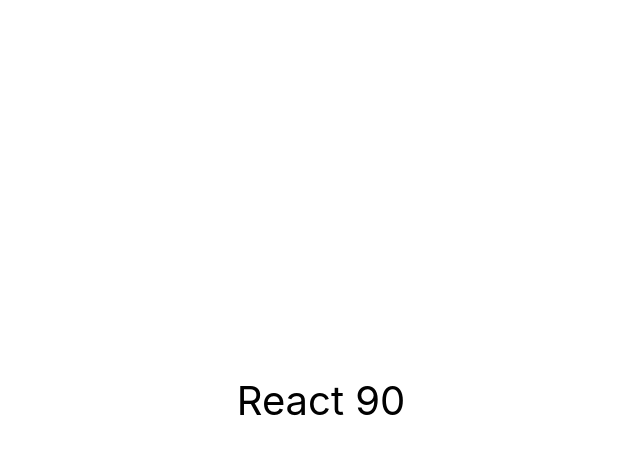
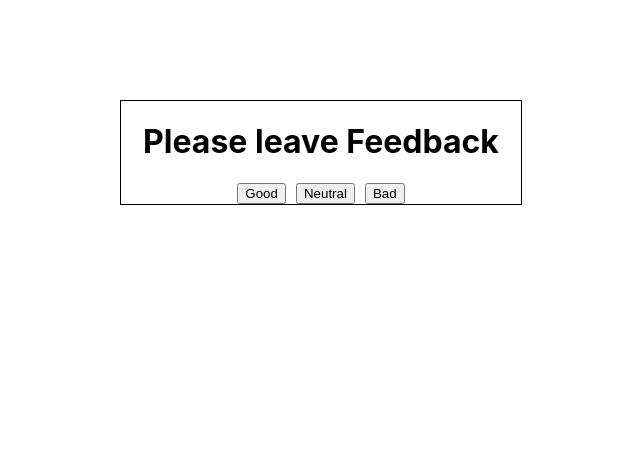
Before and after one commit to vndriy/goit-react-hw-04-feedback, a React (Create React App) app: page / in a window 1280 px wide. Shown: the top 454 px of the page, without its empty margins (319-959 px from the left). Built offline with nearby package versions, Linux system fonts and the light colour scheme.

Commit message:
first commit

```diff
--- a/package.json
+++ b/package.json
@@ -10,6 +10,7 @@
     "react": "^18.1.0",
     "react-dom": "^18.1.0",
     "react-scripts": "5.0.1",
+    "styled-components": "^6.1.1",
     "web-vitals": "^2.1.3"
   },
   "scripts": {
--- /dev/null
+++ b/src/Basic.js
@@ -0,0 +1,41 @@
+import { Component } from "react";
+
+const Button = ({ value, onUpdate }) => {
+        return <button onClick={onUpdate}>Clicks: {value}</button>;
+};
+
+export class Basics extends Component {
+    state = {
+        clicks: 0,
+        clicksB: 0,
+    };
+
+    increment = () => {
+        this.setState(poperState => {
+            return {
+                clicks: poperState.clicks + 2,
+            }
+        })
+    };
+
+    decrement = () => {
+        this.setState(poperState => {
+            return {
+                clicksB: poperState.clicksB - 2,
+            }
+        })
+    };
+
+  render() {
+
+    const {clicks, clicksB} = this.state
+    const total = clicks + clicksB
+    return (
+        <div>
+            <p>{total}</p>
+            <Button value={clicksB} onUpdate={this.decrement} />
+            <Button value={clicks} onUpdate={this.increment} />
+        </div>
+    )
+  }
+}
--- a/src/components/App.jsx
+++ b/src/components/App.jsx
@@ -1,16 +1,6 @@
+import { Basics } from 'Basic';
+import { Feedback } from './Feedback/Feedback';
+
 export const App = () => {
-  return (
-    <div
-      style={{
-        height: '100vh',
-        display: 'flex',
-        justifyContent: 'center',
-        alignItems: 'center',
-        fontSize: 40,
-        color: '#010101'
-      }}
-    >
-      React 90
-    </div>
-  );
+  return <Feedback />;
 };
--- /dev/null
+++ b/src/components/Buttons/Buttons.js
@@ -0,0 +1,3 @@
+export const Button = ({ rating, onUpdate }) => {
+  return <button onClick={onUpdate}>{rating}</button>;
+};
--- /dev/null
+++ b/src/components/Feedback/Feedback.js
@@ -0,0 +1,72 @@
+import { Component } from 'react';
+import { ButtonWrapper, FeedbackWrapper } from './Feedback.styled';
+import { Button } from 'components/Buttons/Buttons';
+
+export class Feedback extends Component {
+  state = {
+    good: 0,
+    neutral: 0,
+    bad: 0,
+  };
+
+  onGood = () => {
+    this.setState(prevState => {
+      return {
+        good: prevState.good + 1,
+      };
+    });
+  };
+
+  onNeutral = () => {
+    this.setState(prevState => {
+      return {
+        neutral: prevState.neutral + 1,
+      };
+    });
+  };
+
+  onBad = () => {
+    this.setState(prevState => {
+      return {
+        bad: prevState.bad + 1,
+      };
+    });
+  };
+
+  countTotalFeedback = () => {
+    let total = this.state.good + this.state.neutral + this.state.bad;
+    return total;
+  };
+
+  countPositiveFeedbackPercentage = () => {
+    let totalFeedback = this.countTotalFeedback();
+    let positiveFeedback = this.state.good;
+    return Math.round((positiveFeedback * 100) / totalFeedback);
+  };
+
+  render() {
+    const { good, neutral, bad } = this.state;
+    const { onGood, onNeutral, onBad } = this;
+
+    return (
+      <FeedbackWrapper>
+        <h1>Please leave Feedback</h1>
+        <ButtonWrapper>
+          <Button rating="Good" onUpdate={onGood} />
+          <Button rating="Neutral" onUpdate={onNeutral} />
+          <Button rating="Bad" onUpdate={onBad} />
+        </ButtonWrapper>
+        {this.countTotalFeedback() > 0 && (
+          <>
+            <h2>Statistics</h2>
+            <p>Good: {good} </p>
+            <p>Neutral: {neutral}</p>
+            <p>Bad: {bad}</p>
+            <p>Total: {this.countTotalFeedback()}</p>
+            <p>Positive feedback: {this.countPositiveFeedbackPercentage()}%</p>
+          </>
+        )}
+      </FeedbackWrapper>
+    );
+  }
+}
--- /dev/null
+++ b/src/components/Feedback/Feedback.styled.js
@@ -0,0 +1,15 @@
+import styled from "styled-components";
+
+export const FeedbackWrapper = styled.div`
+margin: 100px auto;
+border: 1px black solid;
+width: 400px;
+display: flex;
+flex-direction: column;
+align-items: center;
+`;
+
+export const ButtonWrapper = styled.div`
+display: flex;
+gap: 10px;
+`;
```
Also changed, not shown: src/components/Buttons/Button.styled.js (added), 1 other file (tests, documents, lock files or other folders).
